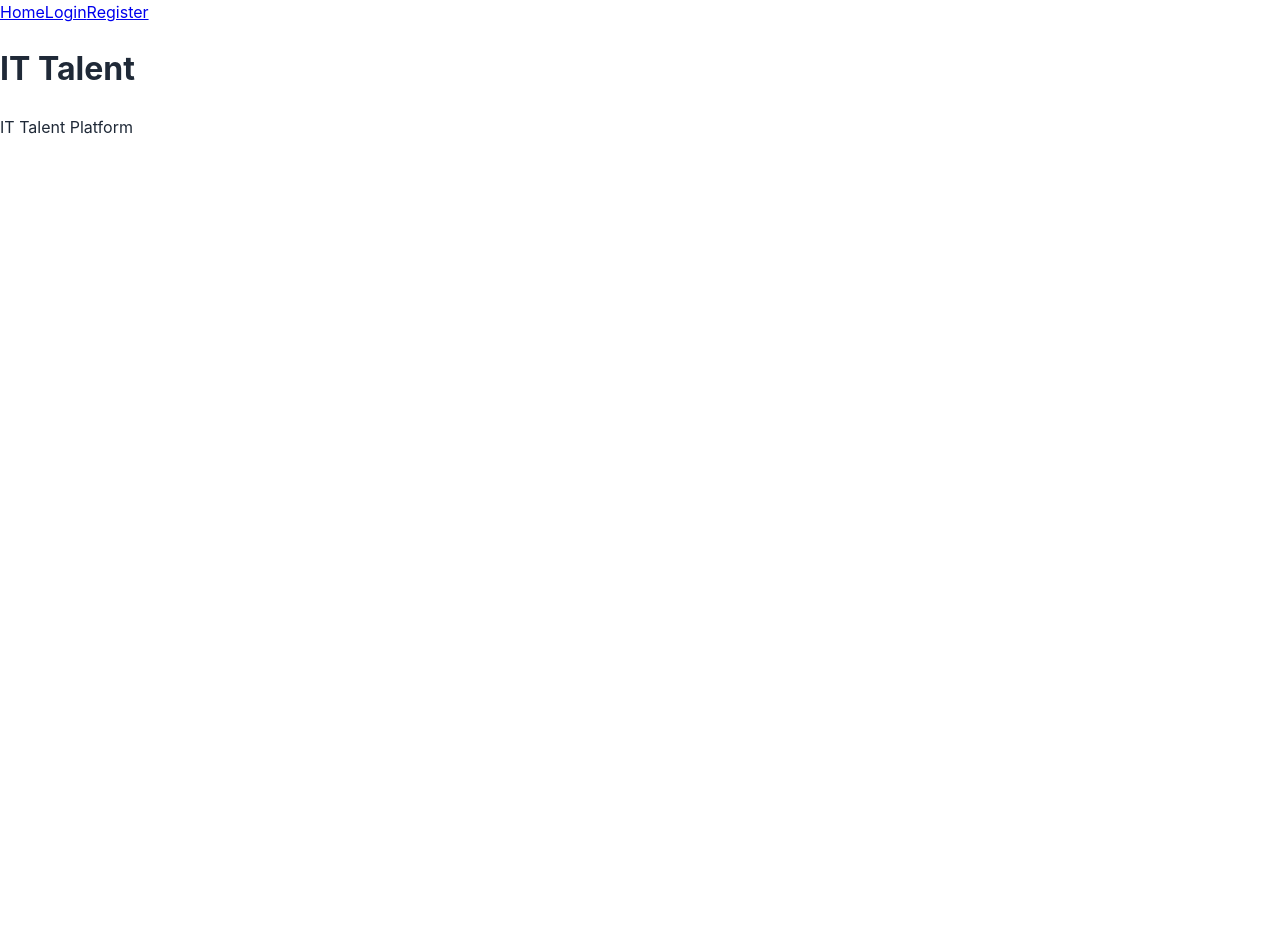
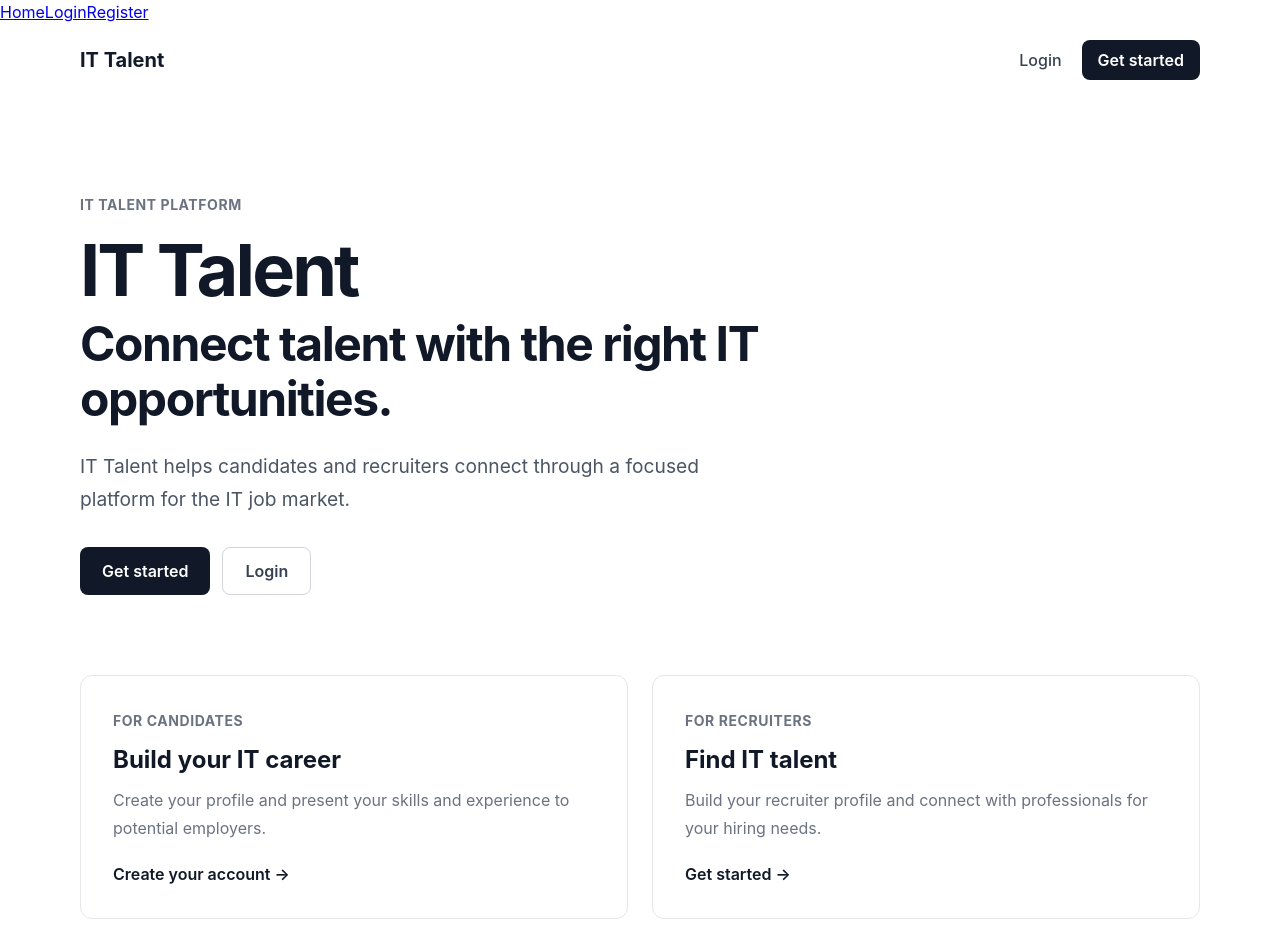
Before and after one commit to Fehmi-Yildirim/it-talent-frontend, a React (Vite) app: page / in a window 1280 px wide. Shown: the top 952 px of the page. Before the commit the page ends 800 px from the top, so only its background shows below. Built offline with nearby package versions, Linux system fonts and the light colour scheme; no server answers.

Commit message:
feat: implement landing page

```diff
--- /dev/null
+++ b/src/pages/LandingPage.css
@@ -0,0 +1,249 @@
+.landing-page {
+    min-height: 100vh;
+    background: #ffffff;
+    color: #111827;
+}
+
+.landing-header {
+    width: min(1120px, calc(100% - 40px));
+    margin: 0 auto;
+    min-height: 72px;
+
+    display: flex;
+    align-items: center;
+    justify-content: space-between;
+    gap: 24px;
+}
+
+.landing-logo {
+    color: #111827;
+    font-size: 1.25rem;
+    font-weight: 700;
+    text-decoration: none;
+}
+
+.landing-nav {
+    display: flex;
+    align-items: center;
+    gap: 20px;
+}
+
+.landing-login-link {
+    color: #374151;
+    font-weight: 500;
+    text-decoration: none;
+}
+
+.landing-login-link:hover {
+    color: #111827;
+}
+
+.landing-register-link,
+.landing-primary-button {
+    display: inline-flex;
+    align-items: center;
+    justify-content: center;
+
+    border-radius: 8px;
+    background: #111827;
+    color: #ffffff;
+
+    font-weight: 600;
+    text-decoration: none;
+
+    transition:
+        background-color 0.2s ease,
+        transform 0.2s ease;
+}
+
+.landing-register-link {
+    min-height: 40px;
+    padding: 0 16px;
+}
+
+.landing-register-link:hover,
+.landing-primary-button:hover {
+    background: #374151;
+    transform: translateY(-1px);
+}
+
+.landing-hero {
+    width: min(1120px, calc(100% - 40px));
+    margin: 0 auto;
+    padding: 96px 0 80px;
+}
+
+.landing-hero-content {
+    max-width: 760px;
+}
+
+.landing-eyebrow,
+.landing-card-label {
+    color: #6b7280;
+    font-size: 0.875rem;
+    font-weight: 700;
+    letter-spacing: 0.04em;
+    text-transform: uppercase;
+}
+
+.landing-hero h1 {
+    margin: 16px 0 8px;
+
+    font-size: clamp(2.5rem, 6vw, 4.5rem);
+    line-height: 1.05;
+    letter-spacing: -0.04em;
+}
+
+.landing-hero h2 {
+    max-width: 760px;
+    margin: 0 0 24px;
+
+    font-size: clamp(1.75rem, 4vw, 3rem);
+    line-height: 1.15;
+    letter-spacing: -0.03em;
+}
+
+.landing-hero-description {
+    max-width: 640px;
+    margin: 0;
+
+    color: #4b5563;
+    font-size: 1.2rem;
+    line-height: 1.7;
+}
+
+.landing-actions {
+    display: flex;
+    flex-wrap: wrap;
+    gap: 12px;
+    margin-top: 32px;
+}
+
+.landing-primary-button,
+.landing-secondary-button {
+    min-height: 48px;
+    padding: 0 22px;
+
+    border-radius: 8px;
+
+    font-weight: 600;
+    text-decoration: none;
+}
+
+.landing-secondary-button {
+    display: inline-flex;
+    align-items: center;
+    justify-content: center;
+
+    border: 1px solid #d1d5db;
+    color: #374151;
+}
+
+.landing-secondary-button:hover {
+    background: #f9fafb;
+}
+
+.landing-audience {
+    width: min(1120px, calc(100% - 40px));
+    margin: 0 auto;
+
+    display: grid;
+    grid-template-columns: repeat(2, minmax(0, 1fr));
+    gap: 24px;
+
+    padding-bottom: 80px;
+}
+
+.landing-card {
+    padding: 32px;
+
+    border: 1px solid #e5e7eb;
+    border-radius: 12px;
+    background: #ffffff;
+}
+
+.landing-card h2 {
+    margin: 12px 0 12px;
+
+    font-size: 1.5rem;
+    line-height: 1.3;
+}
+
+.landing-card p {
+    margin: 0 0 20px;
+
+    color: #6b7280;
+    line-height: 1.7;
+}
+
+.landing-card a {
+    color: #111827;
+    font-weight: 600;
+    text-decoration: none;
+}
+
+.landing-card a:hover {
+    text-decoration: underline;
+}
+
+.landing-footer {
+    width: min(1120px, calc(100% - 40px));
+    margin: 0 auto;
+
+    padding: 24px 0 32px;
+
+    border-top: 1px solid #e5e7eb;
+
+    color: #9ca3af;
+    font-size: 0.875rem;
+}
+
+@media (max-width: 640px) {
+    .landing-header {
+        width: min(100% - 24px, 1120px);
+    }
+
+    .landing-nav {
+        gap: 12px;
+    }
+
+    .landing-login-link {
+        display: none;
+    }
+
+    .landing-hero {
+        width: min(100% - 24px, 1120px);
+        padding: 64px 0 56px;
+    }
+
+    .landing-hero h1 {
+        font-size: 2.75rem;
+    }
+
+    .landing-hero-description {
+        font-size: 1.05rem;
+    }
+
+    .landing-actions {
+        flex-direction: column;
+    }
+
+    .landing-primary-button,
+    .landing-secondary-button {
+        width: 100%;
+    }
+
+    .landing-audience {
+        width: min(100% - 24px, 1120px);
+        grid-template-columns: 1fr;
+        padding-bottom: 56px;
+    }
+
+    .landing-card {
+        padding: 24px;
+    }
+
+    .landing-footer {
+        width: min(100% - 24px, 1120px);
+    }
+}
--- a/src/pages/LandingPage.tsx
+++ b/src/pages/LandingPage.tsx
@@ -1,9 +1,90 @@
+import { Link } from 'react-router-dom'
+import './LandingPage.css'
+
 function LandingPage() {
     return (
-        <>
-            <h1>IT Talent</h1>
-            <p>IT Talent Platform</p>
-        </>
+        <main className="landing-page">
+            <header className="landing-header">
+                <Link to="/" className="landing-logo">
+                    IT Talent
+                </Link>
+
+                <nav className="landing-nav" aria-label="Main navigation">
+                    <Link to="/login" className="landing-login-link">
+                        Login
+                    </Link>
+
+                    <Link to="/register" className="landing-register-link">
+                        Get started
+                    </Link>
+                </nav>
+            </header>
+
+            <section className="landing-hero">
+                <div className="landing-hero-content">
+                    <span className="landing-eyebrow">
+                        IT Talent Platform
+                    </span>
+
+                    <h1>IT Talent</h1>
+
+                    <h2>
+                        Connect talent with the right IT opportunities.
+                    </h2>
+
+                    <p className="landing-hero-description">
+                        IT Talent helps candidates and recruiters connect
+                        through a focused platform for the IT job market.
+                    </p>
+
+                    <div className="landing-actions">
+                        <Link to="/register" className="landing-primary-button">
+                            Get started
+                        </Link>
+
+                        <Link to="/login" className="landing-secondary-button">
+                            Login
+                        </Link>
+                    </div>
+                </div>
+            </section>
+
+            <section className="landing-audience">
+                <article className="landing-card">
+                    <span className="landing-card-label">For candidates</span>
+
+                    <h2>Build your IT career</h2>
+
+                    <p>
+                        Create your profile and present your skills and
+                        experience to potential employers.
+                    </p>
+
+                    <Link to="/register">
+                        Create your account →
+                    </Link>
+                </article>
+
+                <article className="landing-card">
+                    <span className="landing-card-label">For recruiters</span>
+
+                    <h2>Find IT talent</h2>
+
+                    <p>
+                        Build your recruiter profile and connect with
+                        professionals for your hiring needs.
+                    </p>
+
+                    <Link to="/register">
+                        Get started →
+                    </Link>
+                </article>
+            </section>
+
+            <footer className="landing-footer">
+                <span>© {new Date().getFullYear()} IT Talent</span>
+            </footer>
+        </main>
     )
 }
 
```
